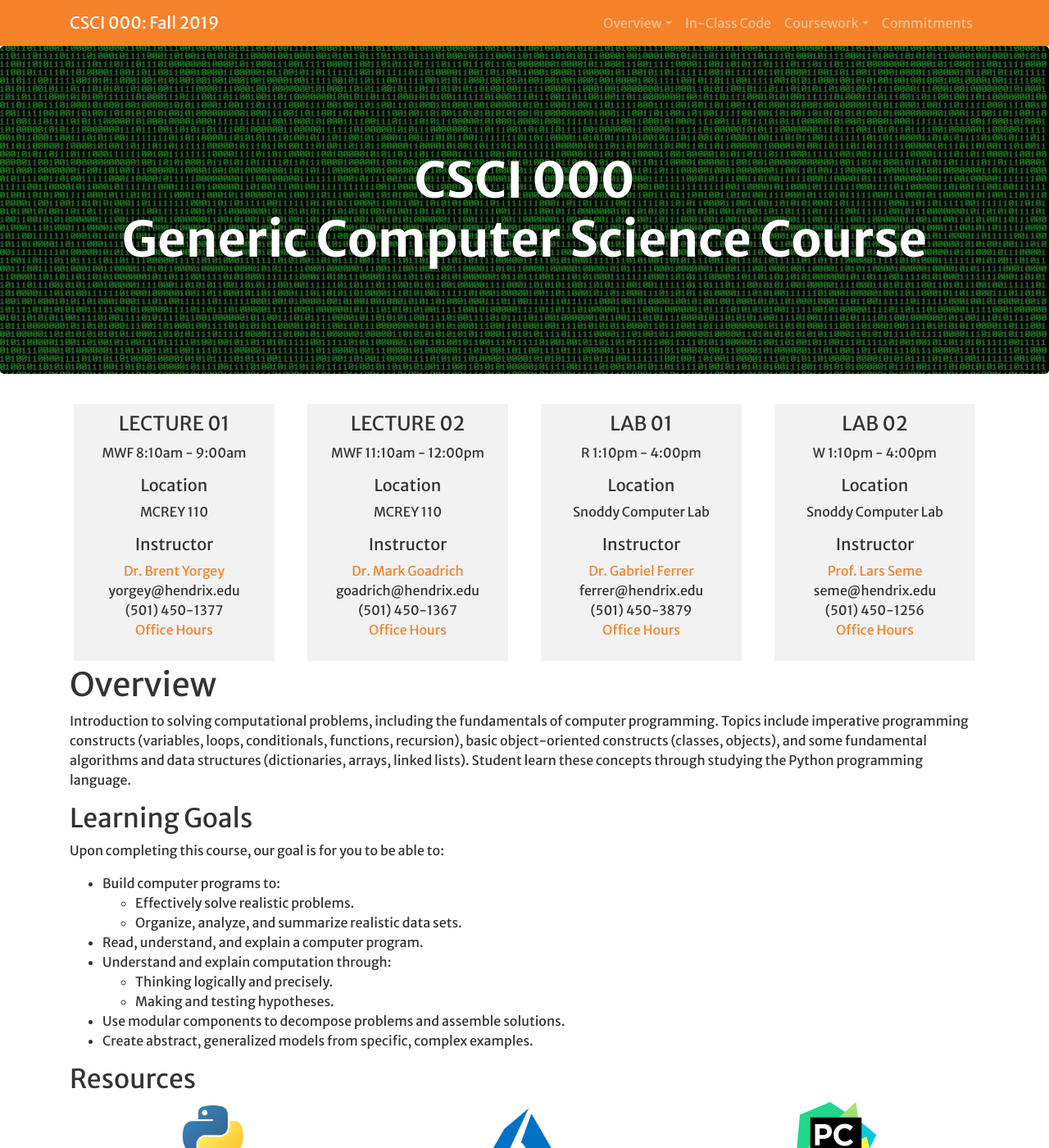
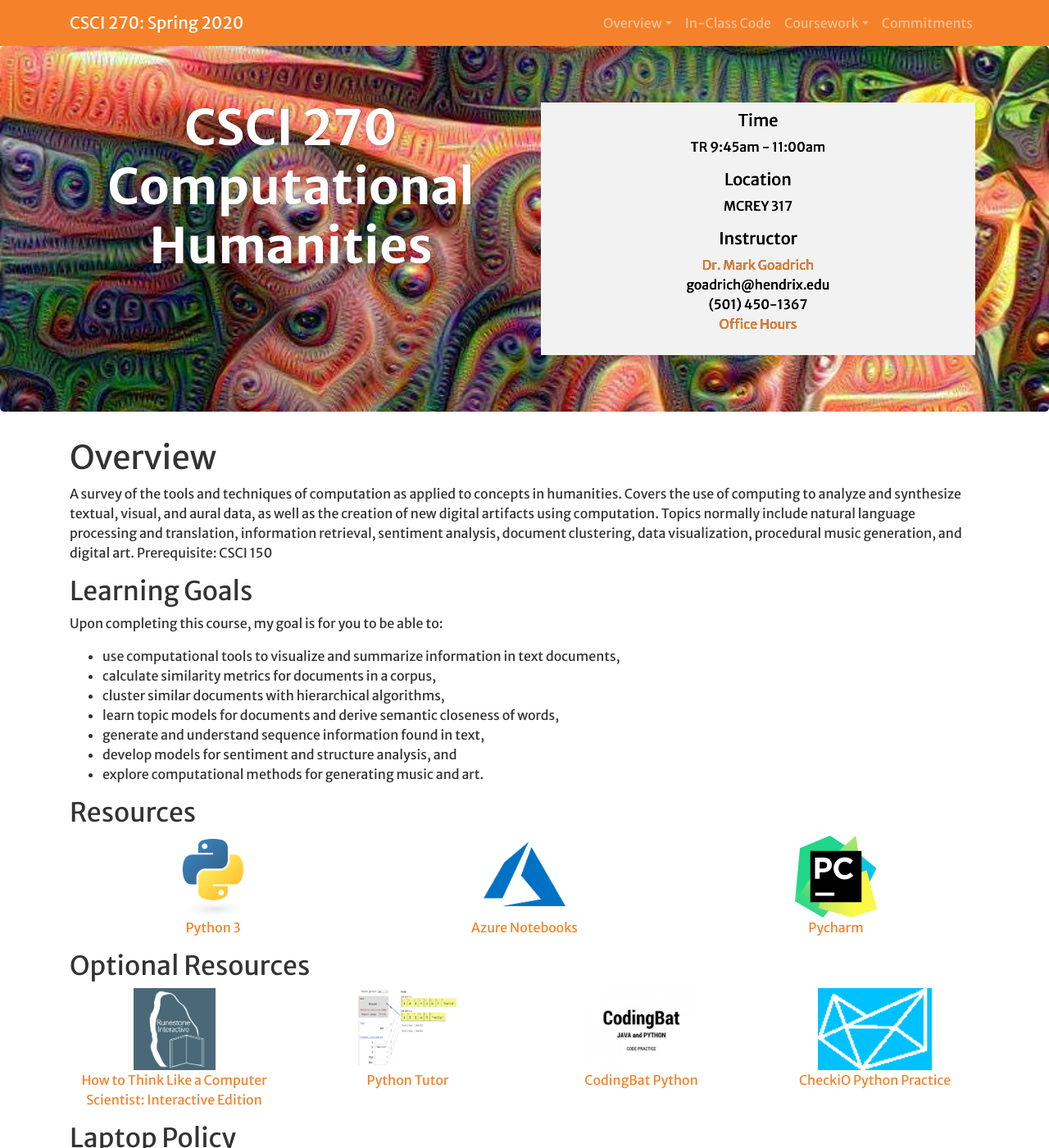
Before and after one commit to Hendrix-CS/csci270, a Jekyll site: the page built from index.md, in a window 1280 px wide and 1400 px high. Shown: the whole window at 82% size. Built offline with Jekyll 4.4.1, drawn with Linux system fonts in a browser that asks for light colours; a script that is not in the unit is left out; our own code applies the rules of GitHub Pages for plain Markdown files.

Commit message:
Revising the background image, adding content

```diff
--- a/_config.yml
+++ b/_config.yml
@@ -14,19 +14,19 @@
 # You can create any custom variable you would like, and they will be accessible
 # in the templates via {{ site.myvariable }}.
 description: >- # this means to ignore newlines until "baseurl:"
-  Introduction to solving computational problems, including the fundamentals
-  of computer programming. Topics include imperative programming constructs
-  (variables, loops, conditionals, functions, recursion), basic
-  object-oriented constructs (classes, objects), and some fundamental
-  algorithms and data structures (dictionaries, arrays, linked lists).
-  Student learn these concepts through studying the Python programming
-  language.
-baseurl: "/csci000" # the subpath of your site, e.g. /blog
+  A survey of the tools and techniques of computation as applied to concepts
+  in humanities. Covers the use of computing to analyze and synthesize
+  textual, visual, and aural data, as well as the creation of new digital
+  artifacts using computation. Topics normally include natural language
+  processing and translation, information retrieval, sentiment analysis,
+  document clustering, data visualization, procedural music generation,
+  and digital art. Prerequisite: CSCI 150
+baseurl: "/csci270" # the subpath of your site, e.g. /blog
 url: "" # the base hostname & protocol for your site, e.g. http://example.com
 
-number: CSCI 000
-title: Generic Computer Science Course
-semester: Fall 2019
+number: CSCI 270
+title: Computational Humanities
+semester: Spring 2020
 
 navigation:
   - title: Overview
@@ -82,21 +82,9 @@ instructors:
 
 offerings:
   - name: LECTURE 01
-    loc: MCREY 110
-    time: MWF 8:10am - 9:00am
-    instructor: yorgey
-  - name: LECTURE 02
-    loc: MCREY 110
-    time: MWF 11:10am - 12:00pm
+    loc: MCREY 317
+    time: TR 9:45am - 11:00am
     instructor: goadrich
-  - name: LAB 01
-    loc: Snoddy Computer Lab
-    time: R 1:10pm - 4:00pm
-    instructor: ferrer
-  - name: LAB 02
-    loc: Snoddy Computer Lab
-    time: W 1:10pm - 4:00pm
-    instructor: seme
 
 resources:
   - name: Python 3
--- /dev/null
+++ b/_layouts/course-single.html
@@ -0,0 +1,44 @@
+---
+layout: default
+---
+
+    <section class="jumbotron">
+      <div class="container">
+        <div class="row">
+          <div class="col-md-6 text-center">
+            <h2>{{ site.number}}<br>{{ site.title }}</h2>
+          </div>
+          <div class="col-md-6">
+                  {% for offer in site.offerings %}
+                    <div class="instructor">
+                    <h5>Time</h5>
+                    <p>{{ offer.time }}</p>
+                    <h5>Location</h5>
+                    <p>{{ offer.loc }}</p>
+                    {% for inst in site.instructors %}
+                    {% if offer.instructor == inst.id %}
+                    <h5>Instructor</h5>
+                    <p><a href="{{ inst.web}}">{{ inst.name}}</a><br>
+                    {{ inst.email }}<br>
+                    {{ inst.phone }}<br>
+                    <a href="{{ inst.officehours }}">Office Hours</a>
+                    </p>
+                    {% endif %}
+                    {% endfor %}
+                    </div>
+                  {% endfor %}
+          </div>
+        </div>
+
+      </div>
+    </section>
+
+    <!-- Page Content -->
+    <div class="container">
+
+{{ content }}
+
+      {% include course-commitments.html %}
+
+    </div>
+    <!-- /.container -->
--- a/assets/css/csci150.css
+++ b/assets/css/csci150.css
@@ -27,14 +27,12 @@ body {
   display: flex;
   align-items: center;
   background-image: url('../images/jumbo-background.jpg');
-  /* Cncplayer [CC BY-SA (https://creativecommons.org/licenses/by-sa/3.0)] */
+  /* jessica mullen from austin, tx [CC BY (https://creativecommons.org/licenses/by/2.0)]*/
   background-size: cover;
   color: #ffffff;
-  height: 400px;
+  min-height: 400px;
   text-shadow: 0.25px 0.25px 0.25px #000000;
 }
-
-
 .jumbotron h2 {
   font-size: 60px;
   font-weight: 700;
@@ -46,6 +44,7 @@ body {
   margin: 0 0 20px;
   color: #fff;
 }
+
 
 table{
     border-collapse: collapse;
@@ -74,6 +73,9 @@ tr:nth-child(even) {background-color: #f2f2f2;}
 	margin: 5px;
 	padding: 10px;
 	text-align: center;
+  color: #000000;
+  text-shadow: 0px 0px 0px #000000;
+
 }
 
 blockquote{
--- a/index.md
+++ b/index.md
@@ -11,17 +11,15 @@ layout: course-multi
 
 ## <a name="goals">Learning Goals</a>
 
-Upon completing this course, our goal is for you to be able to:
+Upon completing this course, my goal is for you to be able to:
 
-* Build computer programs to:
-  * Effectively solve realistic problems.
-  * Organize, analyze, and summarize realistic data sets.
-* Read, understand, and explain a computer program.
-* Understand and explain computation through:
-  * Thinking logically and precisely.
-  * Making and testing hypotheses.
-* Use modular components to decompose problems and assemble solutions.
-* Create abstract, generalized models from specific, complex examples.
+* use computational tools to visualize and summarize information in text documents,
+* calculate similarity metrics for documents in a corpus,
+* cluster similar documents with hierarchical algorithms,
+* learn topic models for documents and derive semantic closeness of words,
+* generate and understand sequence information found in text,
+* develop models for sentiment and structure analysis, and
+* explore computational methods for generating music and art.
 
 ## <a name="resources">Resources</a>
 
```
Also changed, not shown: other parts of index.md (+1 -1 lines), assets/images/jumbo-background.jpg.
